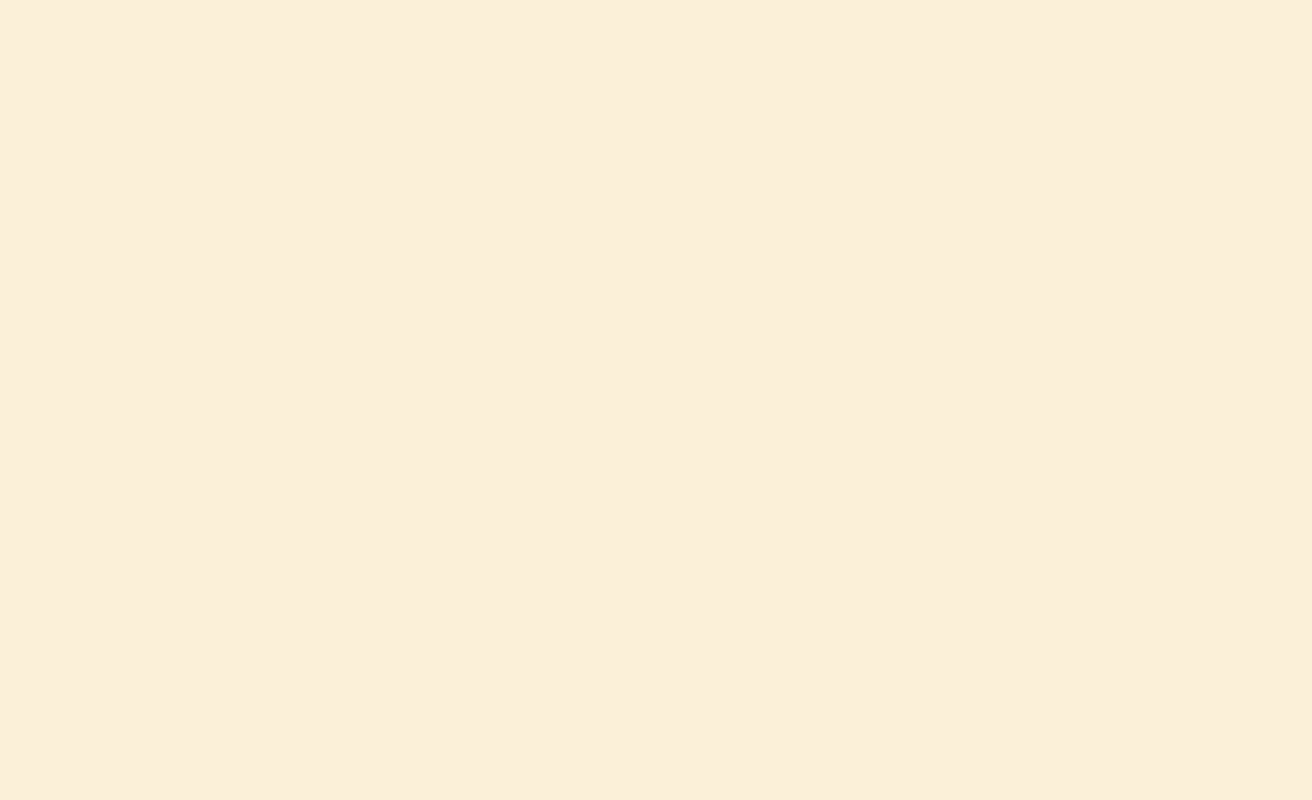
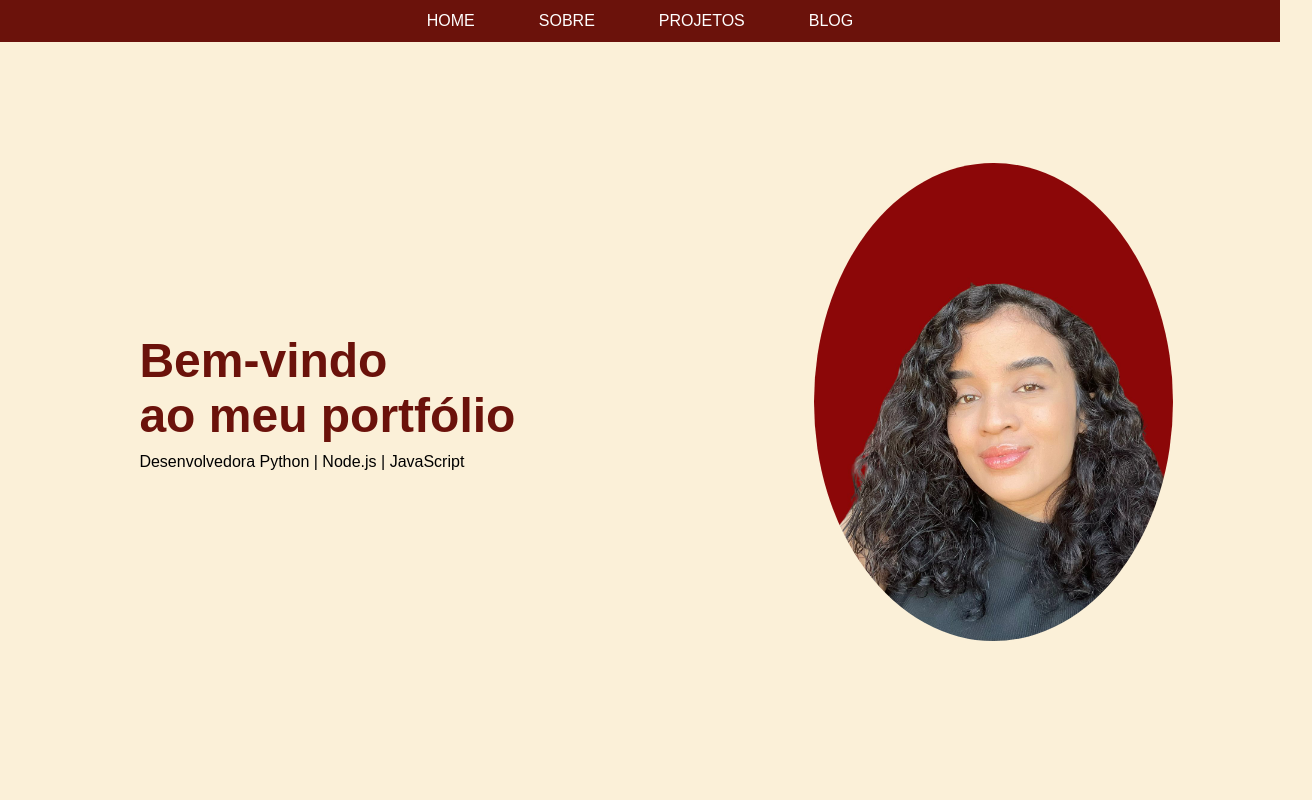
Before and after one commit to SamillyBeatriz/samillybeatriz.github.io, a plain HTML site: page public/index.html in a window 1280 px wide. Shown: the top 800 px of the page, 1312 px wide, since content can reach past the window. Drawn offline with nearby package versions, Linux system fonts and the light colour scheme; a web font is replaced by a local one.

Commit message:
feat(index): add sections (hero, skills, projects, about) with profile photo and CTAs

```diff
--- a/public/index.html
+++ b/public/index.html
@@ -5,38 +5,63 @@
     <meta charset="UTF-8">
     <meta name="viewport" content="width=device-width, initial-scale=1.0">
     <title>Portifolio</title>
-    <link rel="stylesheet" href="/styles/style.css">
+    <link rel="stylesheet" href="../public/styles/style.css">
+    <link rel="stylesheet" href="../public/styles/header.css">
+    <link rel="stylesheet" href="../public/styles/index.css">
     <link rel="preconnect" href="https://fonts.googleapis.com">
     <link rel="preconnect" href="https://fonts.gstatic.com" crossorigin>
     <link href="https://fonts.googleapis.com/css2?family=TikTok+Sans:opsz,wght@12..36,300..900&display=swap"
         rel="stylesheet">
 </head>
+
 <body>
     <header>
-        <nav>
+        <nav aria-label="Main Navigation">
             <a href="#">
-
+                Home
             </a>
             <a href="./about.html">
-
+                Sobre
             </a>
             <a href="./projects.html">
-
+                Projetos
+            </a>
+            <a href="./projects.html">
+                Blog
             </a>
         </nav>
     </header>
-    <main>
-        <section class="home">
+    <main class="main-content" aria-label="Main Content">
+        <section class="home home--hero">
+            <div class="home__text">
+                <h1 class="home__title">Bem-vindo <br>ao meu portfólio</h1>
+                <p id="typing"></p>
+            </div>
+            <div class="home__image">
+                <img src="/public/assets/my-photo.jpg"
+                    alt="minha foto, cabelos pretos ondulados, olhos castanhos claros, pele parda">
 
+            </div>
         </section>
-        <section class="projects">
-
+        <!-- SKILLS -->
+        <section class="home skills">
+            <h2 class="home__subtitle">Skills</h2>
         </section>
-        <section class="about">
-
+        <!-- PROJECTS -->
+        <section class="home projects">
+            <h2 class="home__subtitle">Projetos</h2>
+        </section>
+        <!-- ABOUT -->
+        <section class="home about">
+            <h2 class="home__subtitle">Sobre</h2>
         </section>
     </main>
     <footer>
     </footer>
+    <!-- Scripts -->
+    <script defer src="https://cdn.jsdelivr.net/npm/gsap@3/dist/gsap.min.js"></script>
+    <script defer src="https://cdn.jsdelivr.net/npm/gsap@3/dist/ScrollTrigger.min.js"></script>
+    <script type="module" src="../public/js/index.js"></script>
 </body>
+
 </html>
--- /dev/null
+++ b/public/js/index.js
@@ -0,0 +1,12 @@
+import { typewriter } from './modules/typing.js';
+import { initScrollReveal } from './modules/scroll-reveal.js';
+
+const TYPING_TEXT = 'Desenvolvedora Python | Node.js | JavaScript';
+
+window.addEventListener('DOMContentLoaded', () => {
+
+    const typingEl = document.querySelector('#typing');
+    typewriter(typingEl, TYPING_TEXT, { speed: 50 });
+
+    initScrollReveal('.home__subtitle');
+});
--- /dev/null
+++ b/public/js/modules/scroll-reveal.js
@@ -0,0 +1,37 @@
+// scroll-reveal.js
+export function initScrollReveal(selector = '.home__subtitle') {
+    const prefersReduced = window.matchMedia('(prefers-reduced-motion: reduce)').matches;
+    const elems = document.querySelectorAll(selector);
+    const hasGSAP = typeof window.gsap !== 'undefined' && typeof window.ScrollTrigger !== 'undefined';
+
+    if (!hasGSAP || prefersReduced) {
+        elems.forEach((el) => {
+            el.style.opacity = 1;
+            el.style.transform = 'none';
+        });
+        if (!prefersReduced && !hasGSAP) console.warn('GSAP/ScrollTrigger não carregados.');
+        return;
+    }
+
+    gsap.registerPlugin(ScrollTrigger);
+
+    elems.forEach((el) => {
+        gsap.fromTo(
+            el,
+            { y: 100, autoAlpha: 0 },
+            {
+                y: 0, autoAlpha: 1,
+                duration: 1.2,
+                ease: 'back',
+                overwrite: 'auto',
+
+                scrollTrigger: {
+                    trigger: el,
+                    start: 'top 80%',
+                    end: 'bottom 20%',
+                    toggleActions: 'play reverse play reverse',
+                },
+            }
+        );
+    });
+}
--- /dev/null
+++ b/public/js/modules/typing.js
@@ -0,0 +1,24 @@
+export function typewriter(node, text, { speed = 50 } = {}) {
+    if (!node) return () => { };
+    const prefersReduced = window.matchMedia('(prefers-reduced-motion: reduce)').matches;
+
+    node.setAttribute('aria-label', text);
+
+    if (prefersReduced) {
+        node.textContent = text;
+        return () => { };
+    }
+
+    node.textContent = '';
+    let i = 0;
+    let timer;
+
+    const tick = () => {
+        node.textContent += text.charAt(i++);
+        if (i < text.length) timer = setTimeout(tick, speed);
+    };
+
+    tick();
+
+    return () => clearTimeout(timer);
+}
--- /dev/null
+++ b/public/styles/header.css
@@ -0,0 +1,38 @@
+nav {
+  background-color: var(--main-color);
+  display: flex;
+  justify-content: center;
+  position: fixed;
+  top: 0;
+  left: 0;
+  width: 100%;
+  z-index: 1;
+}
+a {
+  display: inline-block;
+  color: var(--white);
+  font-size: 1rem;
+  margin: 0 0.5rem;
+  padding: 0.75rem 1.5rem;
+  position: relative;
+  text-decoration: none;
+  text-transform: uppercase;
+}
+
+nav a::after {
+  content: "";
+  position: absolute;
+  left: 0;
+  bottom: 0;
+  width: 100%;
+  height: 3px;
+  background-color: var(--white);
+  transform: scaleX(0);
+  transform-origin: right;
+  transition: transform 0.3s ease-in-out;
+}
+
+nav a:hover::after {
+  transform: scaleX(1);
+  transform-origin: left;
+}
--- /dev/null
+++ b/public/styles/index.css
@@ -0,0 +1,74 @@
+.home {
+  height: 100vh;
+  width: 100%;
+  position: relative;
+  text-align: center;
+  overflow: hidden;
+  display: flex;
+  justify-content: space-around;
+  align-items: center;
+  padding-block: 0.1rem;
+  padding-inline: 1rem;
+}
+.home--hero {
+  min-height: calc(100vh - var(--nav-h));
+  display: flex;
+  align-items: center;
+  gap: 2rem;
+}
+.home__text {
+  text-align: left;
+  margin-right: 20px;
+  align-content: center;
+}
+.home__title {
+  font-size: 3rem;
+  color: var(--main-color);
+  margin-bottom: 10px;
+}
+#typing::after {
+  content: "▌";
+  margin-left: 2px;
+  animation: blink 0.9s steps(2, start) infinite;
+}
+.home__image img {
+  display: block;
+  width: clamp(300px, 28vw, 400px);
+  object-fit: cover;
+  border-radius: 50%;
+}
+.skills,
+.about {
+  color: var(--white);
+  background-color: var(--main-color);
+}
+.projects {
+  background-color: var(--background);
+  color: var(--main-color);
+}
+h2 {
+  font-size: 40px;
+  line-height: 1.2;
+  margin: 0;
+}
+.home__subtitle {
+  opacity: 0;
+  transform: translateY(50px);
+  will-change: transform, opacity;
+}
+.home:not(.home--hero) {
+  align-items: flex-start;
+  justify-content: center;
+  padding-top: clamp(2rem, 6vw, 5rem);
+}
+
+@keyframes blink {
+  to {
+    opacity: 0;
+  }
+}
+@media (prefers-reduced-motion: reduce) {
+  #typing::after {
+    animation: none;
+  }
+}
--- /dev/null
+++ b/public/styles/style.css
@@ -0,0 +1,28 @@
+:root {
+  --main-color: #6b120b;
+  --secondary-color: #113047;
+  --background-color: #fbf0d8;
+  --white: #ffff;
+  --main-font: "TikTok Sans", sans-serif;
+  --nav-h: 64px;
+}
+
+* {
+  margin: 0;
+  padding: 0;
+}
+
+html {
+  font-size: 1rem;
+  scroll-behavior: smooth;
+}
+
+body {
+  background-color: var(--background-color);
+  font-family: var(--main-font);
+  font-weight: 500;
+}
+
+.footer {
+  min-height: 50vh;
+}
```
Also changed, not shown: public/assets/my-photo.jpg (added).
